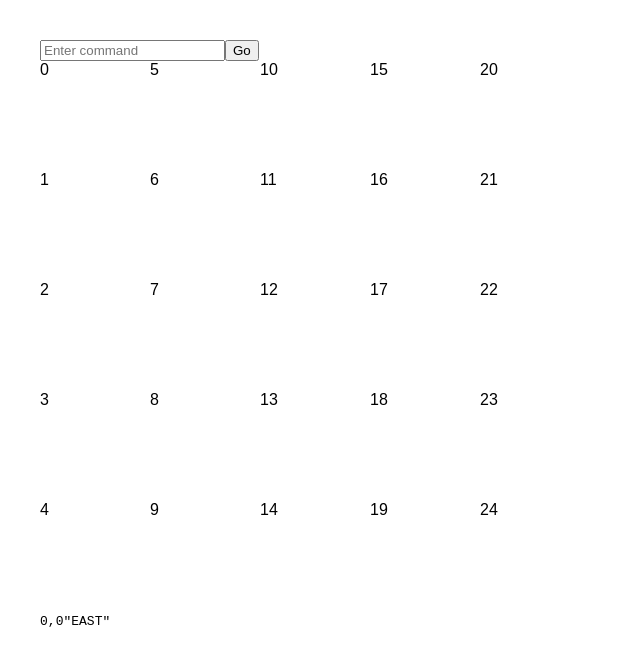
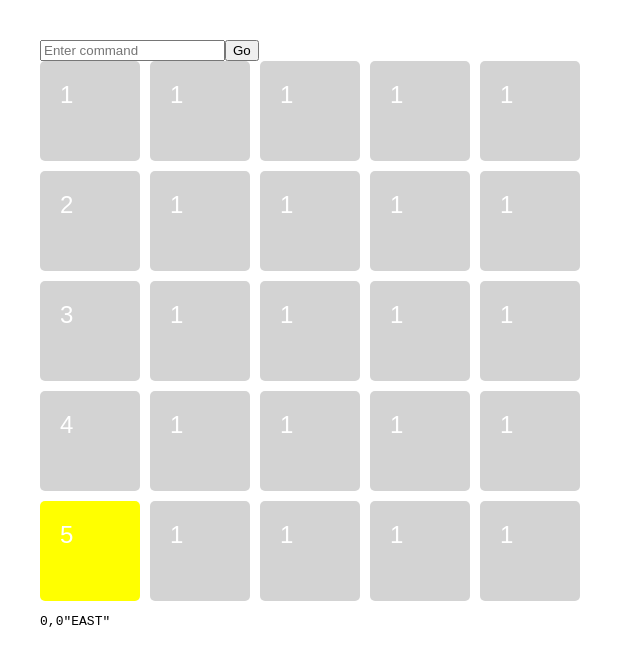
Before and after one commit to dimitri-a/turtle_test, a React (Create React App) app: page / in a window 1280 px wide. Shown: the top 664 px of the page, without its empty margins (0-640 px from the left). Built offline with nearby package versions, Linux system fonts and the light colour scheme.

Commit message:
creating grid

```diff
--- a/src/App.css
+++ b/src/App.css
@@ -5,6 +5,14 @@ body {
 
 .box {
   background-color: lightgrey;
+  color: #fff;
+  border-radius: 5px;
+  padding: 20px;
+  font-size: 150%;
+}
+
+.boxyellow {
+  background-color: yellow;
   color: #fff;
   border-radius: 5px;
   padding: 20px;
--- a/src/components/Box.js
+++ b/src/components/Box.js
@@ -2,21 +2,60 @@ import React, {Component} from 'react';
 
 export default class Box extends Component {
 
+    constructor(props) {
+        super();
+        this.props = props;
+        console.log('this.props=',this.props);
+    }
+
+    setClass = (x, y) => {
+        console.log('x=', x);
+        console.log('y=', y);
+
+        if (this.props.x === x && this.props.y === y) {
+            console.log('bingo this.props=', this.props);
+            return 'boxyellow';
+        }
+        else {
+            return 'box box1';
+        }
+    }
+
     render() {
-
-        var indents = [];
-        for (var i = 0; i < 25; i++) {
-
-            indents.push(<div id={i} >{i}</div>);
-
-        }
-        console.log('indents=',indents);
         return (
             <div className="wrapper">
-            {indents}
+
+                <div className={this.setClass(0, 4)}>1</div>
+                <div className={this.setClass(0, 3)}>2</div>
+                <div className={this.setClass(0, 2)}>3</div>
+                <div className={this.setClass(0, 1)}>4</div>
+                <div className={this.setClass(0, 0)}>5</div>
+
+                <div className={this.setClass(1, 4)}>1</div>
+                <div className={this.setClass(1, 3)}>1</div>
+                <div className={this.setClass(1, 2)}>1</div>
+                <div className={this.setClass(1, 1)}>1</div>
+                <div className={this.setClass(1, 0)}>1</div>
+
+                <div className={this.setClass(2, 4)}>1</div>
+                <div className={this.setClass(2, 3)}>1</div>
+                <div className={this.setClass(2, 2)}>1</div>
+                <div className={this.setClass(2, 1)}>1</div>
+                <div className={this.setClass(2, 0)}>1</div>
+
+                <div className={this.setClass(3, 4)}>1</div>
+                <div className={this.setClass(3, 3)}>1</div>
+                <div className={this.setClass(3, 2)}>1</div>
+                <div className={this.setClass(3, 1)}>1</div>
+                <div className={this.setClass(3, 0)}>1</div>
+
+                <div className={this.setClass(4, 4)}>1</div>
+                <div className={this.setClass(4, 3)}>1</div>
+                <div className={this.setClass(4, 2)}>1</div>
+                <div className={this.setClass(4, 1)}>1</div>
+                <div className={this.setClass(4, 0)}>1</div>
+
             </div>
         )
     }
-
-
 }
--- a/src/components/Grid.js
+++ b/src/components/Grid.js
@@ -18,8 +18,8 @@ class Grid extends Component {
 
                 <button onClick={this.props.process}>Go</button>
 
+                <Box x={this.props.x} y ={this.props.y}></Box>
 
-                <Box></Box>
                 <pre>
                     {JSON.stringify(this.props.x, null, 2)},
                     {JSON.stringify(this.props.y, null, 2)}
```
